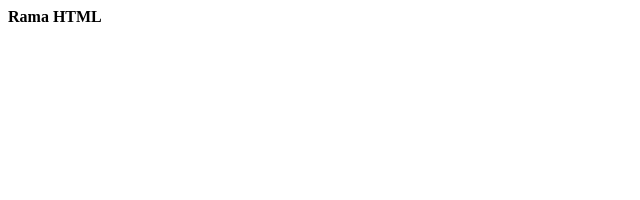
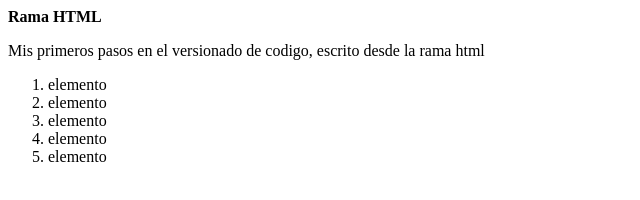
Before and after one commit to edgarbenz/prueba-reset-repo, a plain HTML site: page index.html in a window 1280 px wide. Shown: the whole page, without its empty margins (0-640 px from the left). Drawn offline with Linux system fonts and the light colour scheme.

```diff
--- a/index.html
+++ b/index.html
@@ -8,6 +8,14 @@
 </head>
 <body>
   <b>Rama HTML</b>
+  <p>Mis primeros pasos en el versionado de codigo, escrito desde la rama html</p>
+  <ol>
+    <li>elemento</li>
+    <li>elemento</li>
+    <li>elemento</li>
+    <li>elemento</li>
+    <li>elemento</li>
+  </ol>
 
 </body>
 </html>
```
